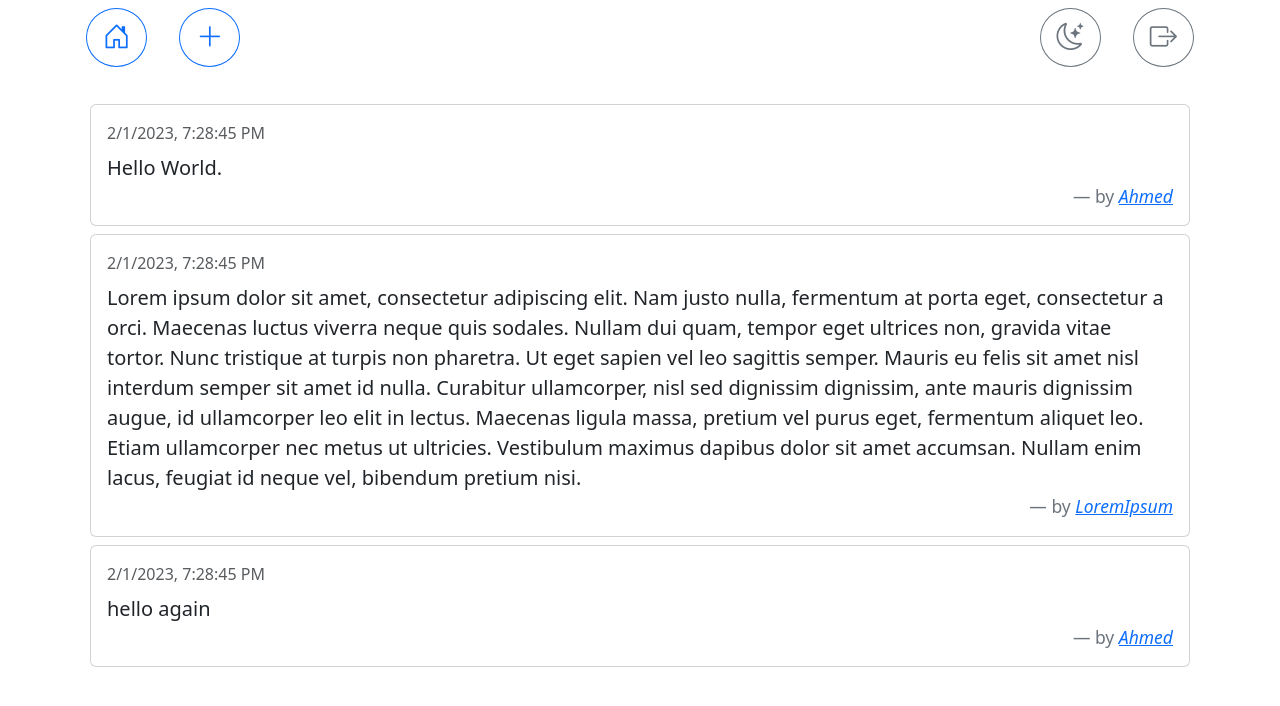
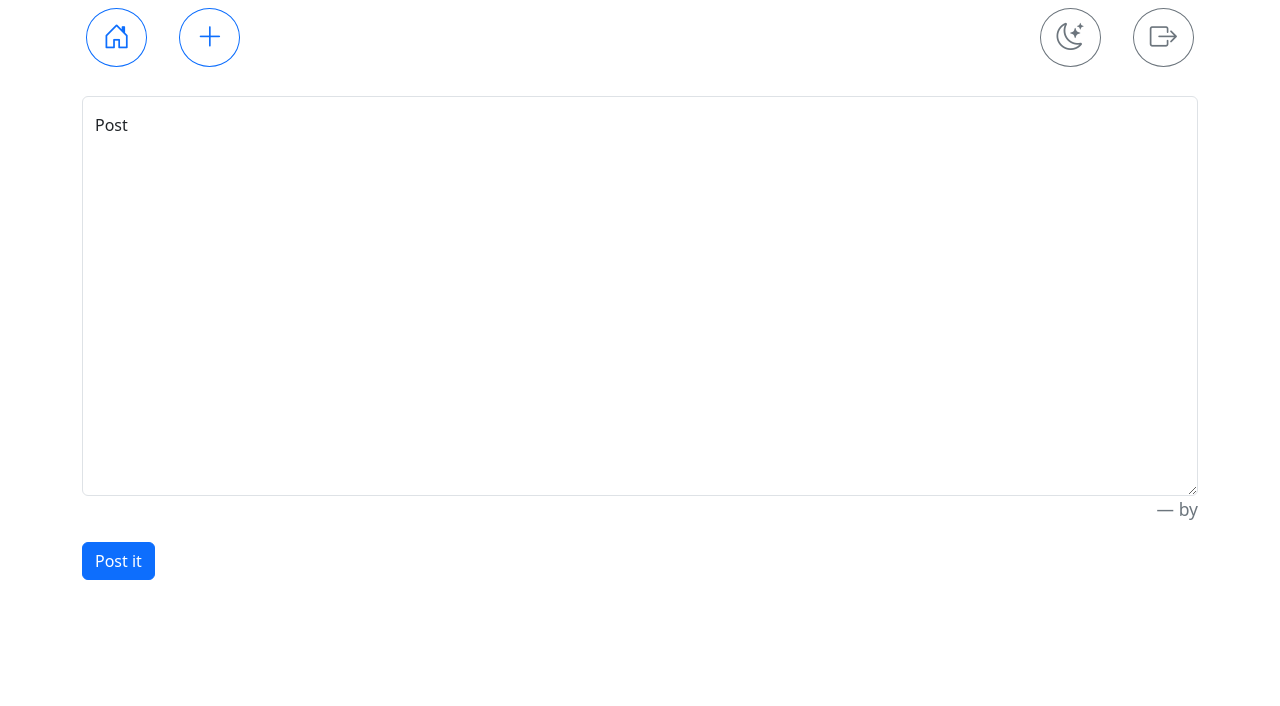
Before and after one commit to El-Ahmed/posts-front, an Angular app: page /create in a window 1280 px wide. Before the commit this address led to /. Shown: the top 706 px of the page. Built offline with nearby package versions, Linux system fonts and the light colour scheme.

Commit message:
added basic routing

```diff
--- a/src/app/app-routing.module.ts
+++ b/src/app/app-routing.module.ts
@@ -1,7 +1,17 @@
 import { NgModule } from '@angular/core';
 import { RouterModule, Routes } from '@angular/router';
+import {PostsComponent} from "./posts/posts.component";
+import {CreateComponent} from "./create/create.component";
+import {SignComponent} from "./sign/sign.component";
 
-const routes: Routes = [];
+const routes: Routes = [
+  {path:'', component:PostsComponent},
+  {path:'posts', redirectTo:""},
+  {path:'posts/:id', component:PostsComponent},
+  {path:'create', component:CreateComponent},
+  {path:'login', component:SignComponent},
+  {path:'**', redirectTo:""}
+];
 
 @NgModule({
   imports: [RouterModule.forRoot(routes)],
--- a/src/app/app.component.html
+++ b/src/app/app.component.html
@@ -11,6 +11,5 @@
 
 <app-header></app-header>
 <div class="pt-5">
-<app-posts></app-posts>
+<router-outlet></router-outlet>
 </div>
-<router-outlet></router-outlet>
```
